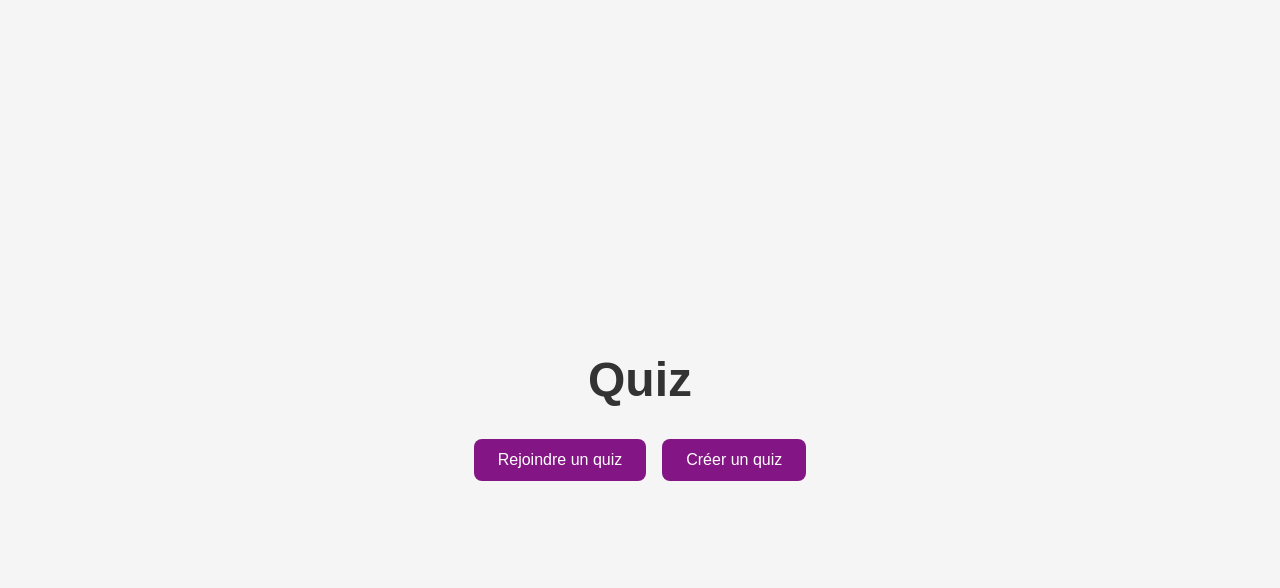
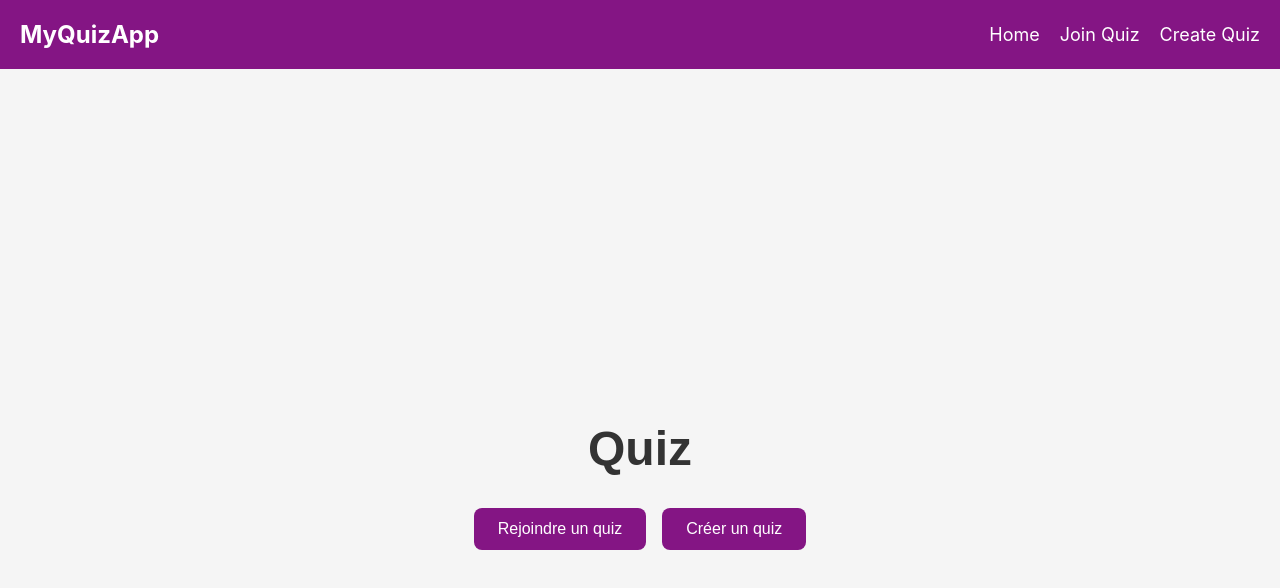
Before and after one commit to Floupper/BinaryWizards-Web, a React (Create React App) app in the folder binarywizards-webapp/: page / in a window 1280 px wide. Shown: the top 588 px of the page. Built offline with nearby package versions, Linux system fonts and the light colour scheme.

Commit message:
feat: add navbar component with links and styling

```diff
--- a/binarywizards-webapp/src/App.js
+++ b/binarywizards-webapp/src/App.js
@@ -3,10 +3,12 @@ import { BrowserRouter as Router, Routes, Route } from 'react-router-dom';
 import HomeScreen from './pages/HomeScreen';
 import JoinQuiz from './pages/JoinQuiz';
 import CreateQuiz from './pages/CreateQuiz';
+import Navbar from './components/Navbar';
 
 function App() {
   return (
     <Router>
+      <Navbar />
       <Routes>
         <Route path="/" element={<HomeScreen />} />
         <Route path="/join-quiz" element={<JoinQuiz />} />
--- /dev/null
+++ b/binarywizards-webapp/src/assets/Navbar.css
@@ -0,0 +1,38 @@
+.Navbar {
+    display: flex;
+    justify-content: space-between;
+    align-items: center;
+    background-color: #841584;
+    padding: 20px;
+    color: #ffffff;
+  }
+
+  .Navbar-logo a {
+    color: #ffffff;
+    font-size: 24px;
+    text-decoration: none;
+    font-weight: bold;
+  }
+
+  .Navbar-links {
+    list-style: none;
+    display: flex;
+    gap: 20px;
+    margin: 0;
+    padding: 0;
+  }
+
+  .Navbar-links li {
+    display: inline;
+  }
+
+  .Navbar-links a {
+    color: #ffffff;
+    text-decoration: none;
+    font-size: 18px;
+    transition: color 0.3s;
+  }
+
+  .Navbar-links a:hover {
+    color: #f0e68c;
+  }
--- /dev/null
+++ b/binarywizards-webapp/src/components/Navbar.js
@@ -0,0 +1,18 @@
+import React from 'react';
+import { Link } from 'react-router-dom';
+import '../assets/Navbar.css';
+
+export default function Navbar() {
+  return (
+    <nav className="Navbar">
+      <div className="Navbar-logo">
+        <Link to="/">MyQuizApp</Link>
+      </div>
+      <ul className="Navbar-links">
+        <li><Link to="/">Home</Link></li>
+        <li><Link to="/join-quiz">Join Quiz</Link></li>
+        <li><Link to="/create-quiz">Create Quiz</Link></li>
+      </ul>
+    </nav>
+  );
+}
```
